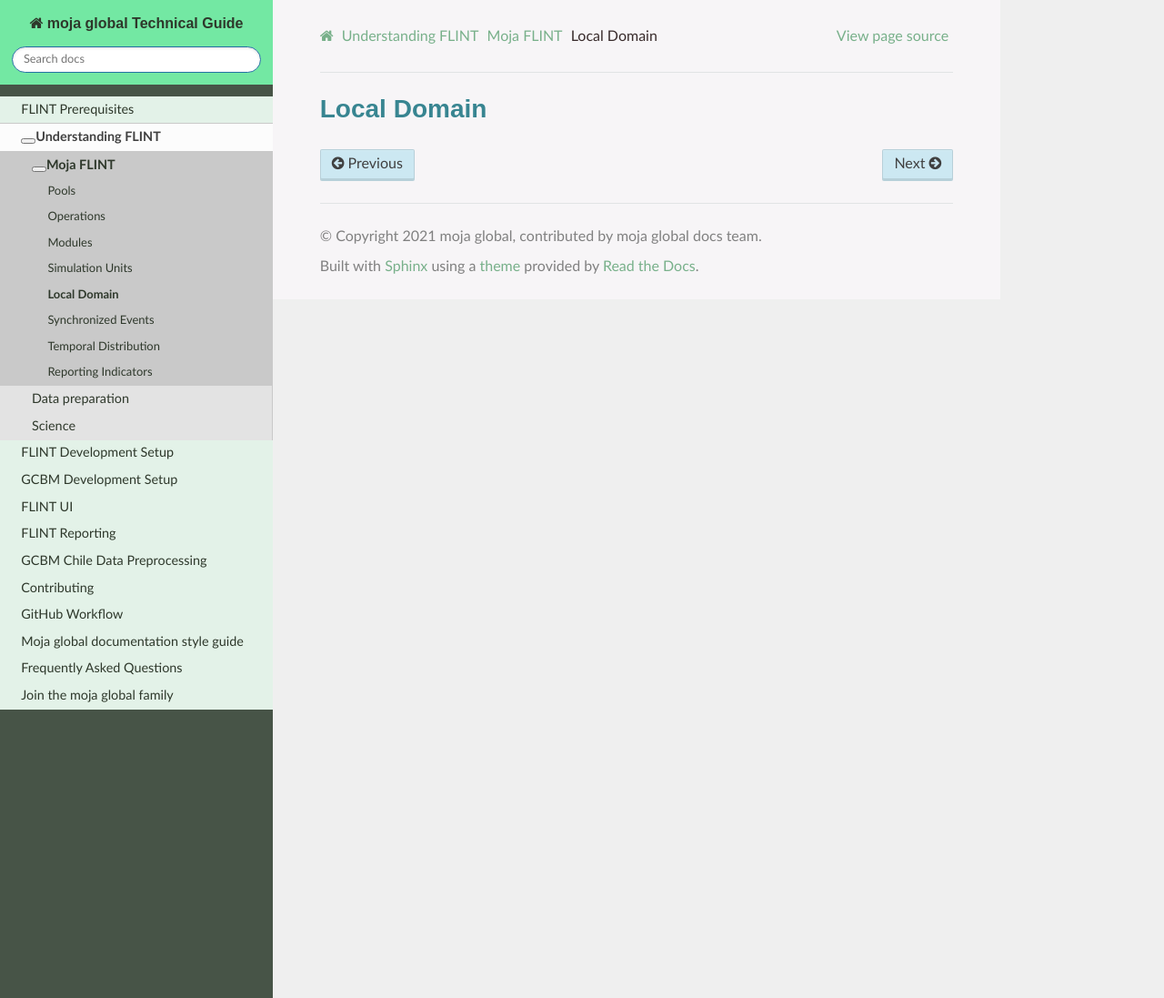
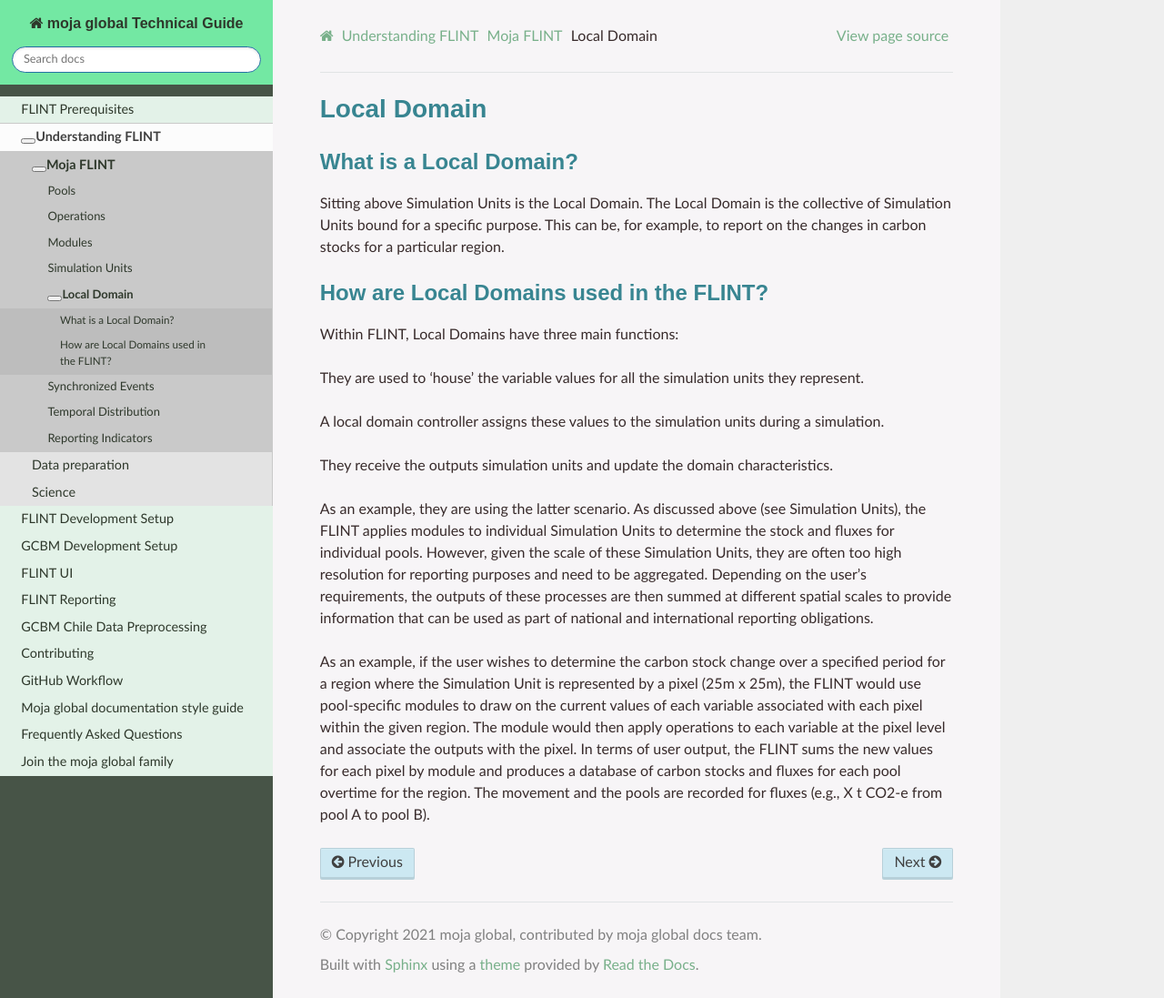
Before and after one commit to moja-global/moja_global_docs, a Sphinx documentation site: the page built from docs/Understanding-FLINT/moja-flint/local_domain.rst, in a window 1280 px wide and 1097 px high. Shown: the whole window at 91% size. Built offline with Sphinx 7.4.7 and the Read the Docs theme 2.0.0, drawn with Linux system fonts in a browser that asks for light colours.

Commit message:
DOCS: Add docs about local domain
Signed-off-by: HarshCasper <erbeusgriffincasper@gmail.com>

```diff
--- a/docs/Understanding-FLINT/moja-flint/local_domain.rst
+++ b/docs/Understanding-FLINT/moja-flint/local_domain.rst
@@ -1,2 +1,42 @@
 Local Domain
 ======================
+
+What is a Local Domain?
+-----------------------
+
+Sitting above Simulation Units is the Local Domain. The Local Domain is
+the collective of Simulation Units bound for a specific purpose. This
+can be, for example, to report on the changes in carbon stocks for a
+particular region.
+
+How are Local Domains used in the FLINT?
+----------------------------------------
+
+Within FLINT, Local Domains have three main functions:
+
+-  They are used to ‘house’ the variable values for all the simulation
+   units they represent.
+-  A local domain controller assigns these values to the simulation
+   units during a simulation.
+-  They receive the outputs simulation units and update the domain
+   characteristics.
+
+As an example, they are using the latter scenario. As discussed above
+(see Simulation Units), the FLINT applies modules to individual
+Simulation Units to determine the stock and fluxes for individual pools.
+However, given the scale of these Simulation Units, they are often too
+high resolution for reporting purposes and need to be aggregated.
+Depending on the user’s requirements, the outputs of these processes are
+then summed at different spatial scales to provide information that can
+be used as part of national and international reporting obligations.
+
+As an example, if the user wishes to determine the carbon stock change
+over a specified period for a region where the Simulation Unit is
+represented by a pixel (25m x 25m), the FLINT would use pool-specific
+modules to draw on the current values of each variable associated with
+each pixel within the given region. The module would then apply
+operations to each variable at the pixel level and associate the outputs
+with the pixel. In terms of user output, the FLINT sums the new values
+for each pixel by module and produces a database of carbon stocks and
+fluxes for each pool overtime for the region. The movement and the pools
+are recorded for fluxes (e.g., X t CO2-e from pool A to pool B).
```
